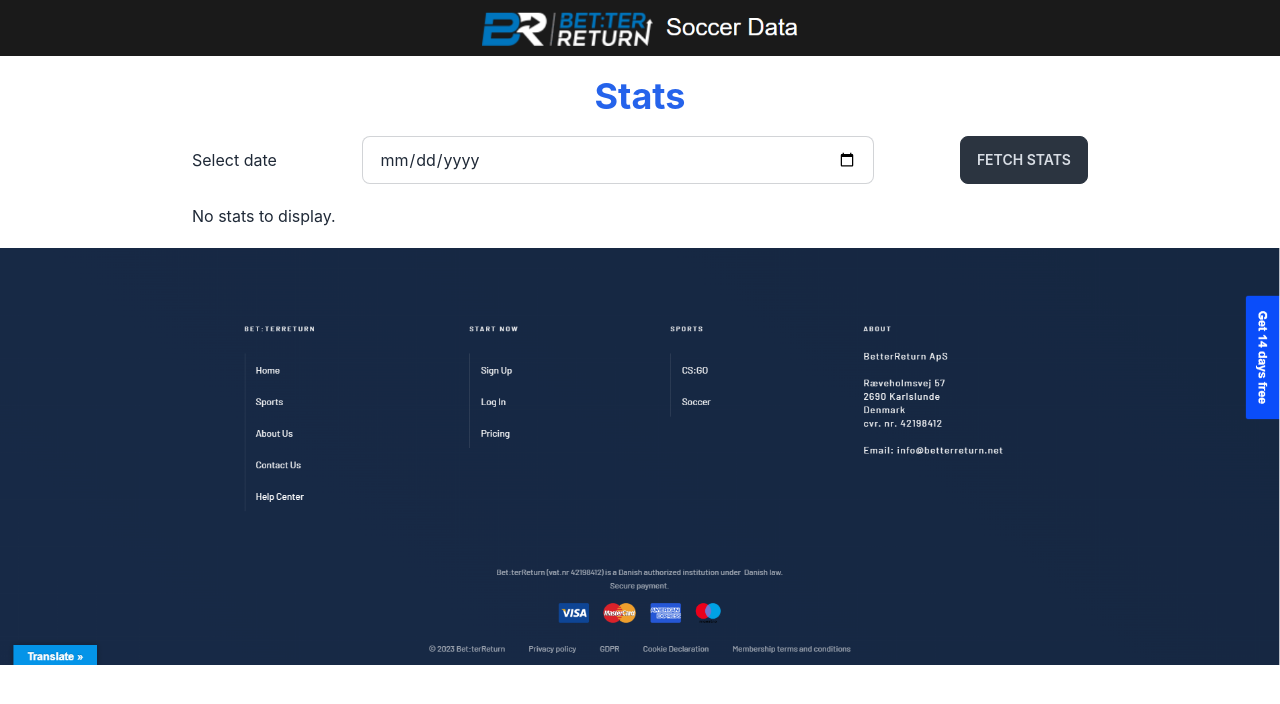
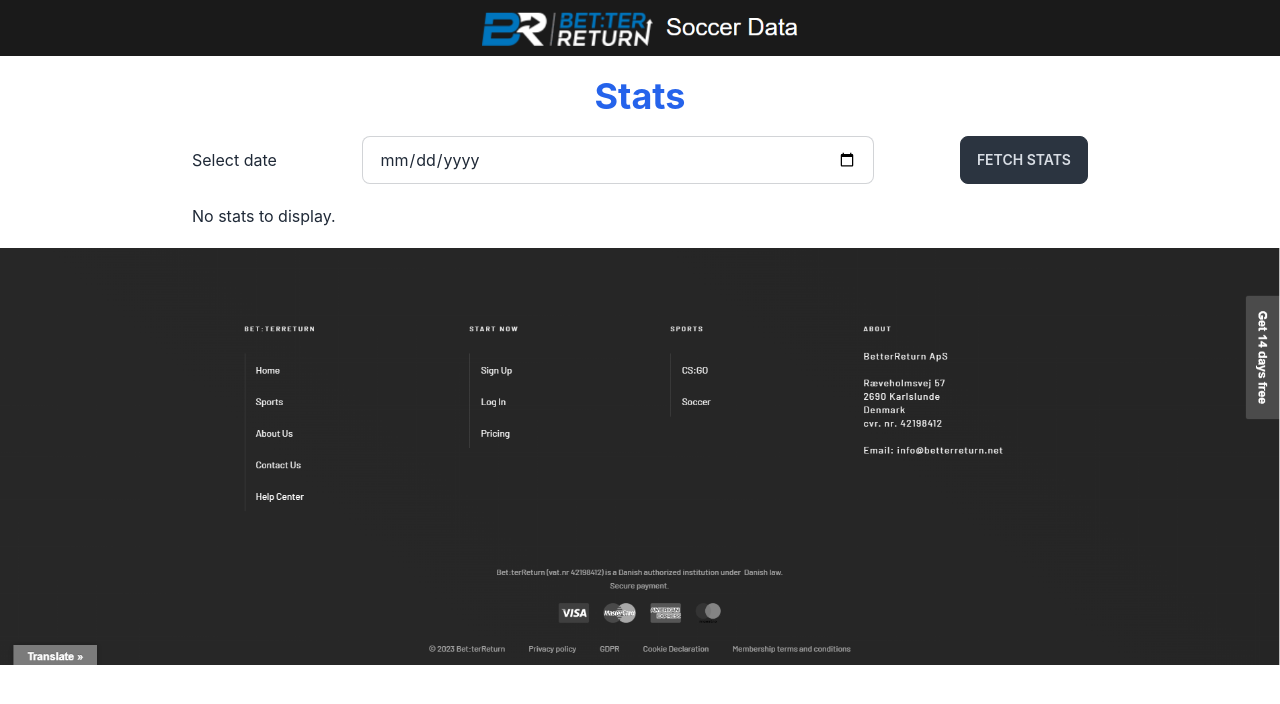
Before and after one commit to Md-TarikulIslam/br, a React (Create React App) app: page / in a window 1280 px wide. Shown: the top 704 px of the page. Built offline with nearby package versions, Linux system fonts and the light colour scheme.

Commit message:
3rd Aug, 2023

```diff
--- a/src/components/Pages/Homepage/Homepage.jsx
+++ b/src/components/Pages/Homepage/Homepage.jsx
@@ -98,7 +98,7 @@ const Homepage = () => {
         }
 
 
-        <img className='w-full' src={foo} alt="" />
+        <img className='w-full grayscale' src={foo} alt="" />
       </div>
     </div>
   )
```
